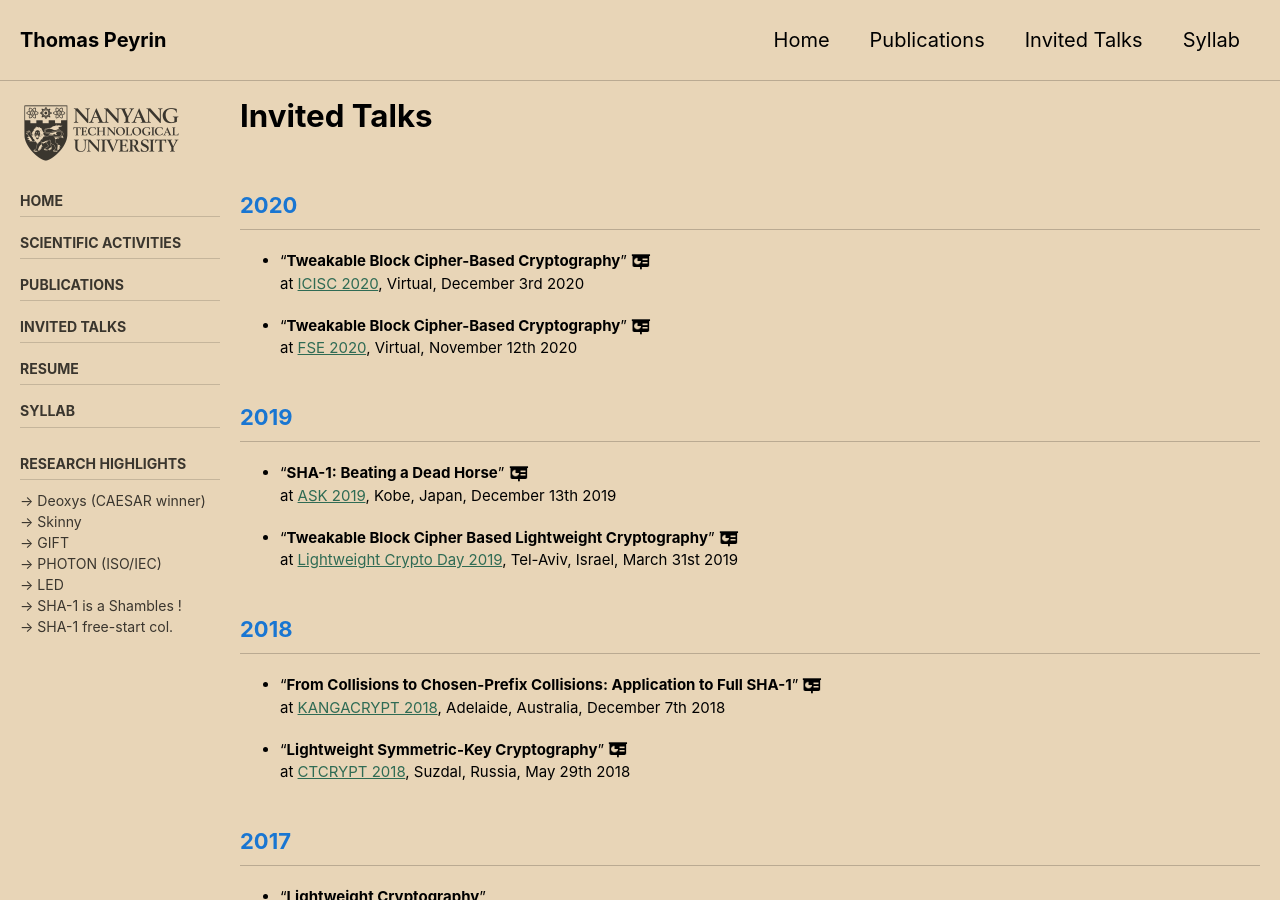
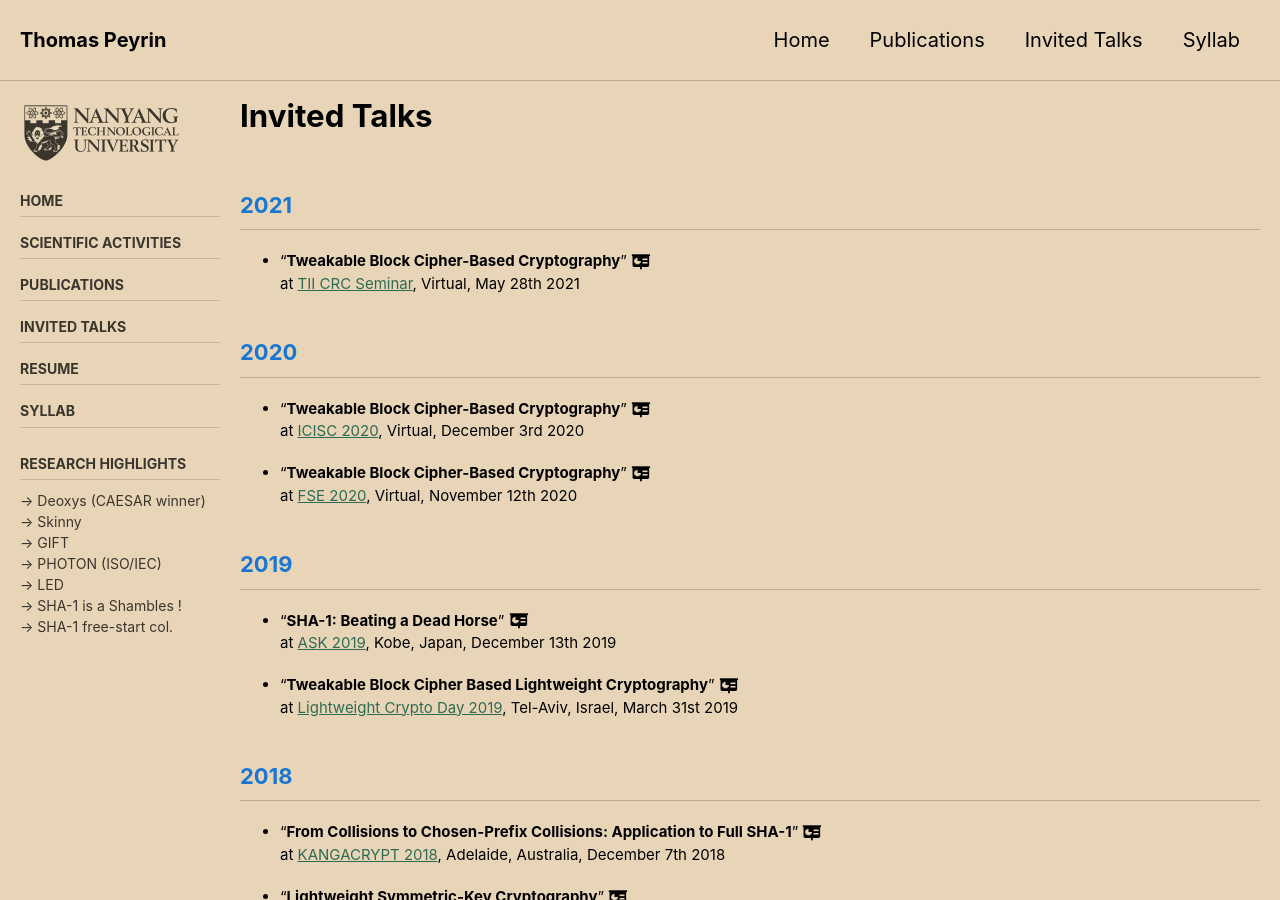
Before and after one commit to thomaspeyrin/web, a Jekyll site: the page built from invited.md, in a window 1280 px wide and 900 px high. Built offline with Jekyll 4.4.1, drawn with Linux system fonts in a browser that asks for light colours; cached includes are drawn as plain includes; nearby versions of some CDN libraries; our own code applies the rules of GitHub Pages for plain Markdown files.

Commit message:
Update invited.md

```diff
--- a/invited.md
+++ b/invited.md
@@ -13,6 +13,11 @@ sidebar:
 
 
 # Invited Talks
+
+## 2021
+
+- "**Tweakable Block Cipher-Based Cryptography**"  [![](https://thomaspeyrin.github.io/web/assets/images/pres_icon_small.png "slides")](https://thomaspeyrin.github.io/web/assets/docs/invited/TII_CRC_21_slides.pdf)
+at [TII CRC Seminar](https://cryptography.tii.ae/news/crc-seminar-series-thomas-peyrin), Virtual, May 28th 2021
 
 ## 2020
 
```
